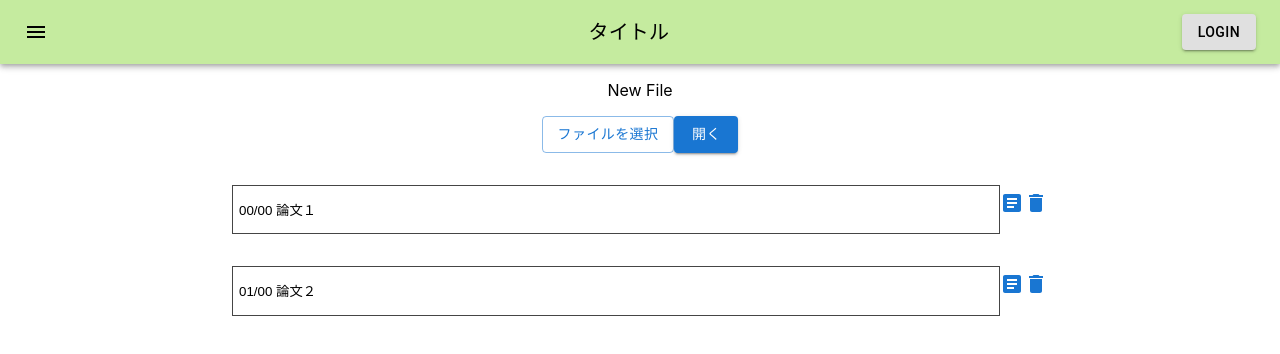
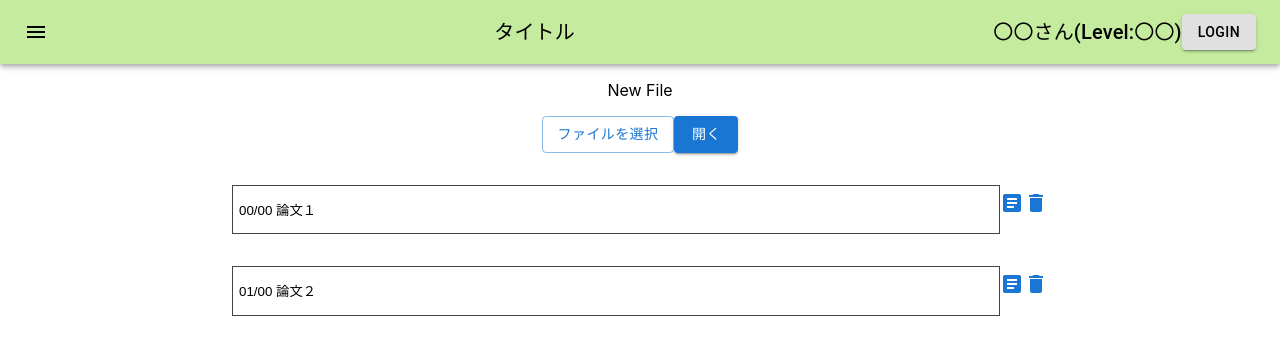
Before and after one commit to O-tips/hackU2023sp, a React (Create React App) app: page / in a window 1280 px wide. Shown: the top 354 px of the page. Built offline with nearby package versions, Linux system fonts and the light colour scheme.

Commit message:
ヘッダーにユーザー名とレベルを表示

```diff
--- a/src/contents/Header.jsx
+++ b/src/contents/Header.jsx
@@ -140,7 +140,7 @@ function Header() {
                 </Drawer>
 
                 </React.Fragment>
-                <Typography variant="h6" component="div" sx={{ flexGrow: 1 }}>
+                <Typography variant="h6" component="div" sx={{ flexGrow: 1 }} justify-content="center">
                     タイトル
                 </Typography>
 
@@ -153,7 +153,9 @@ function Header() {
                     inputProps={{ 'aria-label': 'search' }}
                     />
                 </Search> */}
-
+                <Typography variant="h6" component="div">
+                    〇〇さん(Level:〇〇)
+                </Typography>
                 <Button color="inherit" variant="contained" component={Link} to="/SignIn">Login</Button>
 
             </Toolbar>
```
